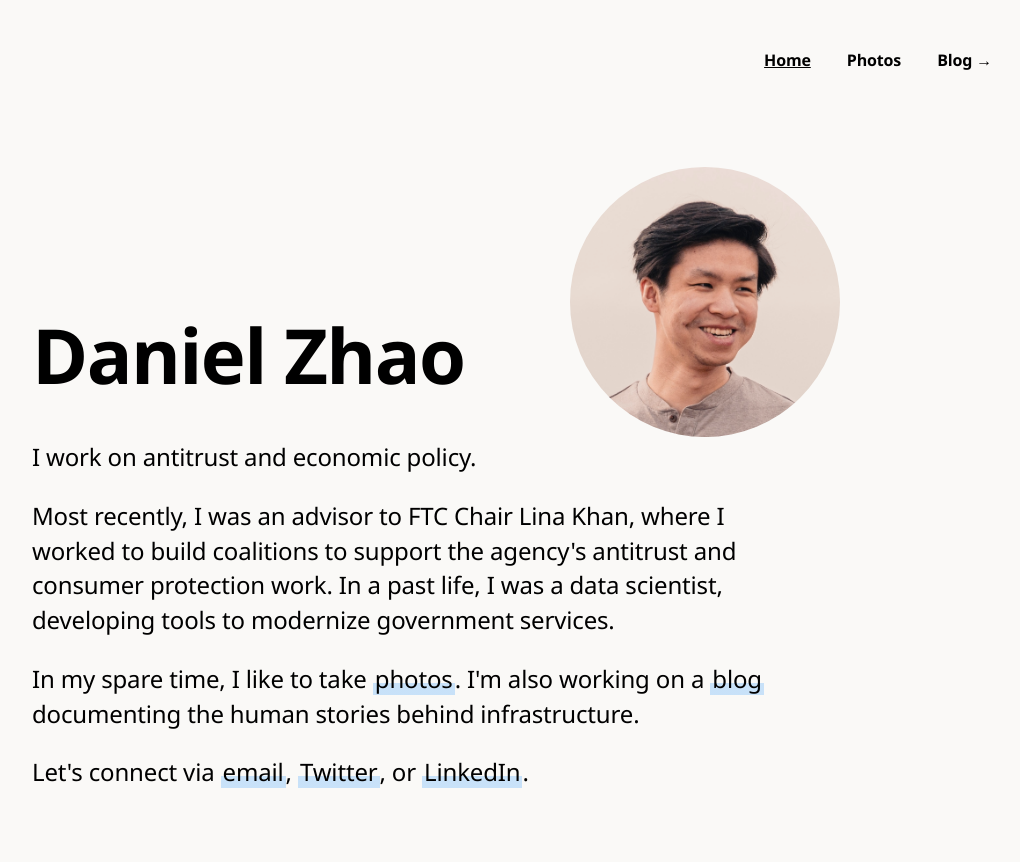
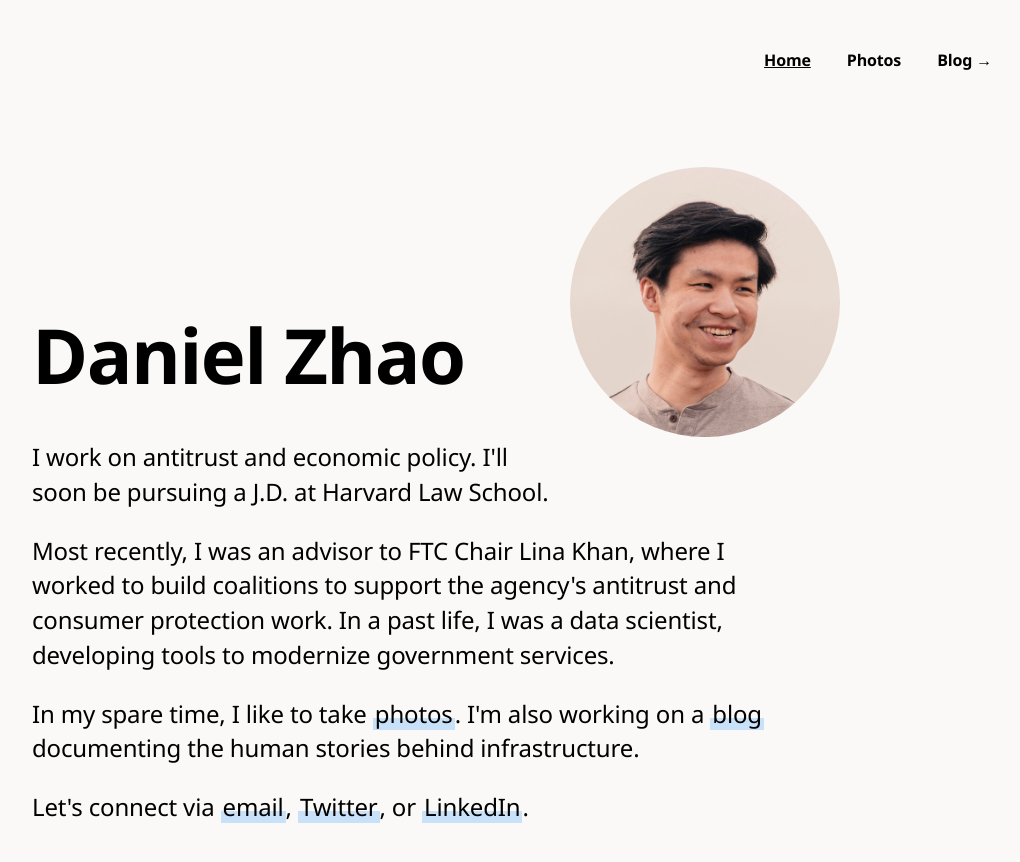
Before and after one commit to iamdanzhao/iamdanzhao.github.io, a Jekyll site: the page index.html, which Jekyll copies as it is, in a window 1280 px wide. Shown: the top 862 px of the page, without its empty margins (224-1244 px from the left). Built offline with Jekyll 4.4.1, drawn with Linux system fonts in a browser that asks for light colours; some web fonts are replaced.

Commit message:
Update index.html

```diff
--- a/index.html
+++ b/index.html
@@ -37,7 +37,7 @@
                 <div class="">
                     <img id="bio-prof-pic" src="/media/profile.jpg">
                     <h1>Daniel Zhao</h1>
-                    <h2>I work on antitrust and economic policy.</h2>
+                    <h2>I work on antitrust and economic policy. I'll soon be pursuing a J.D. at Harvard Law School.</h2>
                     <h2>Most recently, I was an advisor to FTC Chair Lina Khan, where I worked to build coalitions to support the agency's antitrust and consumer protection work. In a past life, I was a data scientist, developing tools to modernize government services.</h2>
                     <h2>In my spare time, I like to take <a href="http://photos.danielzhao.com">photos</a>. I'm also working on a <a href="http://humanbuilt.substack.com">blog</a> documenting the human stories behind infrastructure.</h2>
                     <h2>Let's connect via <a href="mailto:daniel@danielzhao.com">email</a>, <a href="https://twitter.com/iamdanzhao">Twitter</a>, or <a href="https://linkedin.com/in/iamdanzhao">LinkedIn</a>.</h2>
```
